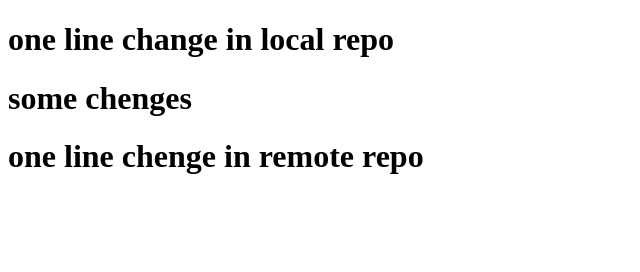
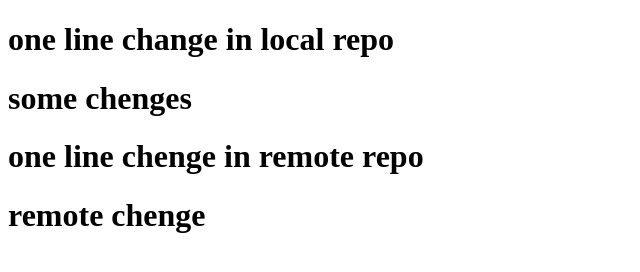
Before and after one commit to chaurasiyaharish/work-in-group-in-github, a plain HTML site: page index.html in a window 1280 px wide. Shown: the whole page, without its empty margins (0-640 px from the left). Drawn offline with Linux system fonts and the light colour scheme.

Commit message:
Update index.html

```diff
--- a/index.html
+++ b/index.html
@@ -9,5 +9,6 @@
     <h1>one line change in local repo</h1>
     <h1>some chenges</h1>
     <h1>one line chenge in remote repo</h1>
+    <h1>remote chenge</h1>
 </body>
 </html>
```
